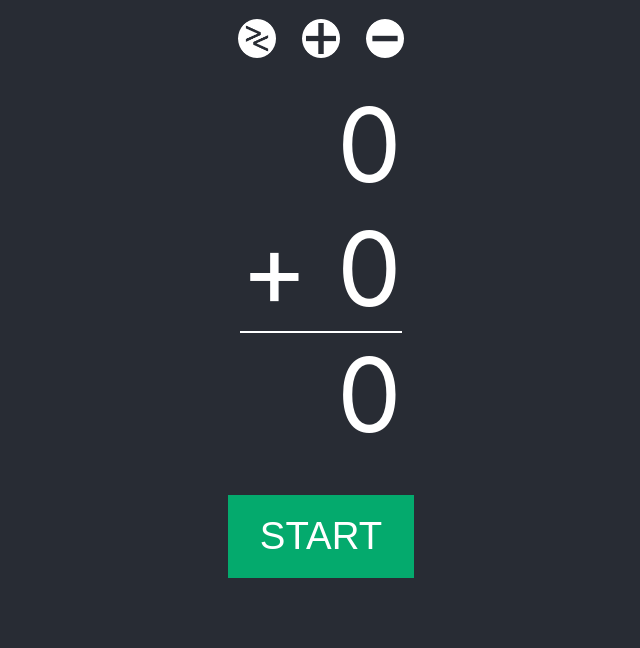
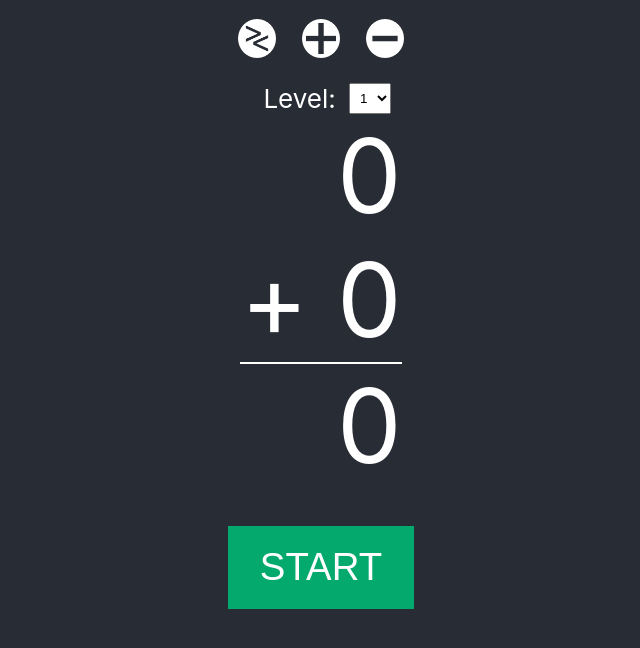
Before and after one commit to zaegun/edu-flashgen, a React (Create React App) app: page /add in a window 1280 px wide. Shown: the top 648 px of the page, without its empty margins (319-959 px from the left). Built offline with nearby package versions, Linux system fonts and the light colour scheme.

Commit message:
Added level system to addition and subtraction.

```diff
--- a/src/App.css
+++ b/src/App.css
@@ -116,3 +116,18 @@ nav > a > img {
   align-items: end;
   margin-bottom: 3vw;
 }
+
+.grade--list{
+  list-style: none;
+  display: flex;
+  flex-direction: row;
+  justify-content: center;
+}
+
+.grade--list > span {
+  margin: 0 1vw;
+}
+
+.grade--list > select {
+  padding: 0 0.5vw;
+}
--- a/src/components/AddFunc.js
+++ b/src/components/AddFunc.js
@@ -1,7 +1,9 @@
 import React from 'react'
 import {useState} from 'react'
 
-let randomNum = () => Math.floor(Math.random() * 10)
+const gradeDigit = {1:10, 2:100, 3:1000}
+let randomNum = () => Math.floor(Math.random() * gradeDigit[gradeLevel])
+let gradeLevel = 1
 
 const addData = {
     firstNum: 0,
@@ -39,9 +41,24 @@ function AddFunc() {
       setAnswerText(addData.answer)
     }
 
+    function handleChange(e) {
+      gradeLevel = e.target.value
+      buttonClick()
+    }
+
+
     return (
       <div className="App">
         <header className="App-header">
+        <div className="grade--list">
+              <span>Level:</span>
+              <select onChange={handleChange}>
+                <option>1</option>
+                <option>2</option>
+                <option>3</option>
+              </select>
+            </div>
+            {generate()}
             <div className="arith--box">
                 <span>{numOneText}</span>
                 <span>+ {numTwoText}</span>
--- a/src/components/SubFunc.js
+++ b/src/components/SubFunc.js
@@ -1,7 +1,8 @@
 import React from 'react'
 import {useState} from 'react'
 
-let randomNum = () => Math.floor(Math.random() * 10)
+const gradeDigit = {1:10, 2:100, 3:1000}
+let randomNum = () => Math.floor(Math.random() * gradeDigit[gradeLevel])
 let gradeLevel = 1
 
 const subData = {
@@ -49,9 +50,22 @@ function SubFunc() {
       setAnswerText(subData.answer)
     }
 
+    function handleChange(e) {
+      gradeLevel = e.target.value
+      buttonClick()
+    }
+
     return (
       <div className="App">
         <header className="App-header">
+            <div className="grade--list">
+              <span>Level:</span>
+              <select onChange={handleChange}>
+                <option>1</option>
+                <option>2</option>
+                <option>3</option>
+              </select>
+            </div>
             {generate()}
             <div className="arith--box">
                 <span>{numOneText}</span>
```
